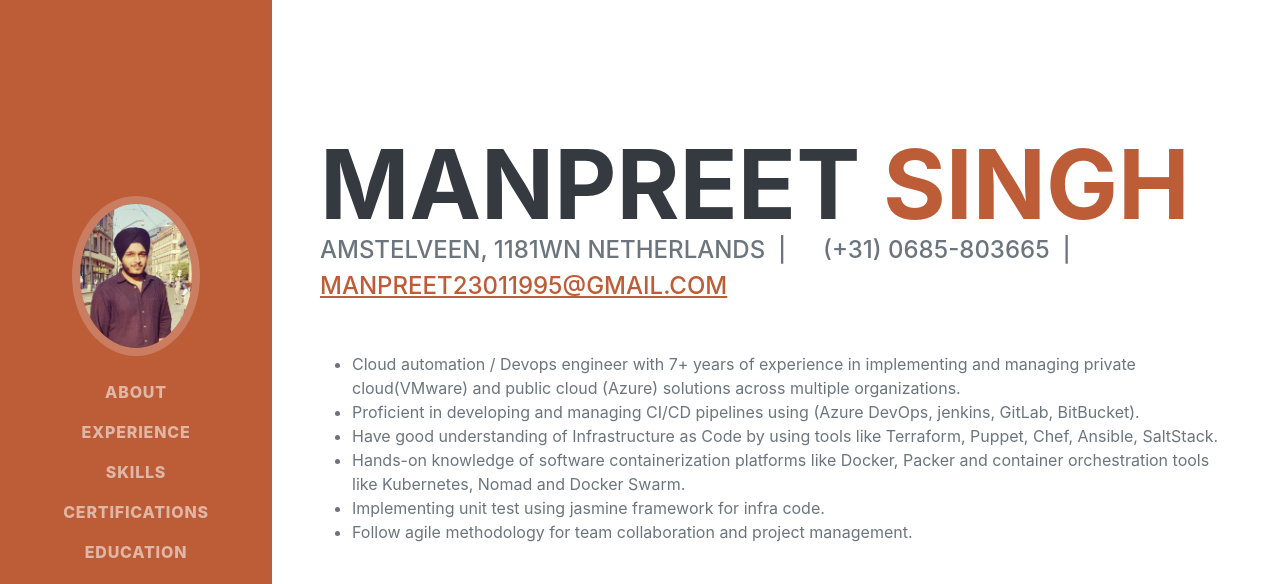
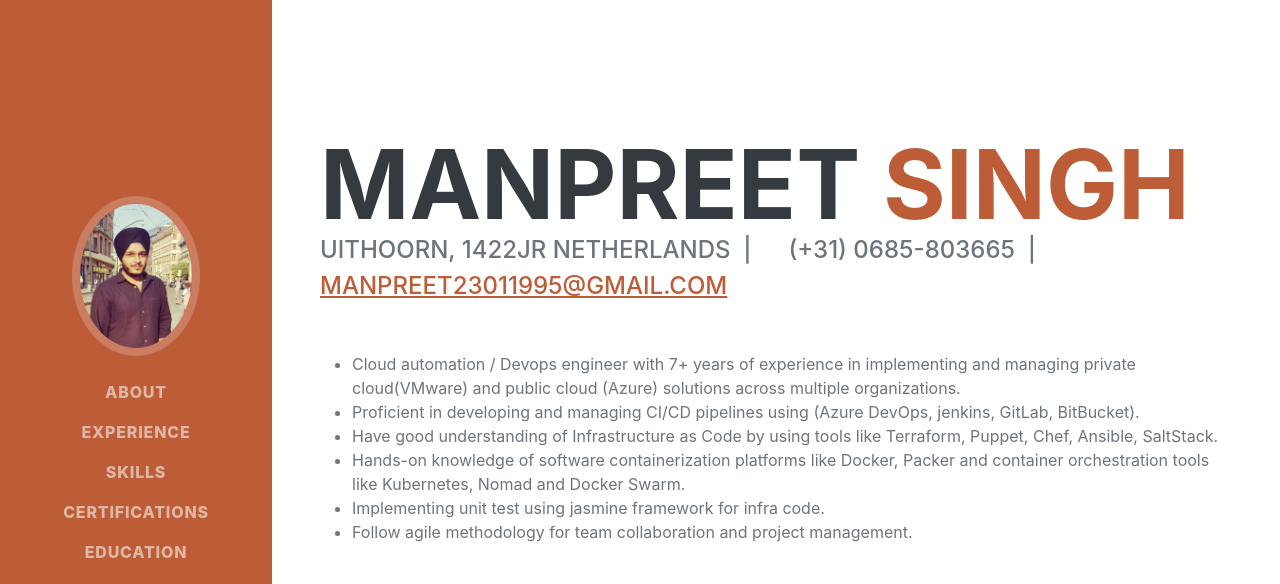
Before and after one commit to manpreet2301/resume, a website: page index.html in a window 1280 px wide. Shown: the top 584 px of the page. Drawn offline with nearby package versions, Linux system fonts and the light colour scheme; a web font is replaced by a local one.

Commit message:
Update index.html

```diff
--- a/index.html
+++ b/index.html
@@ -44,7 +44,7 @@
                         <span class="text-primary">Singh</span>
                     </h1>
                     <div class="subheading mb-5">
-                        Amstelveen, 1181WN Netherlands &nbsp;| &emsp; (+31) 0685-803665 &nbsp;| &emsp;
+                        Uithoorn, 1422JR Netherlands &nbsp;| &emsp; (+31) 0685-803665 &nbsp;| &emsp;
                         <a href="mailto:name@email.com">manpreet23011995@gmail.com</a>
                     </div>
                     <div class="subheading mb-5">
```
